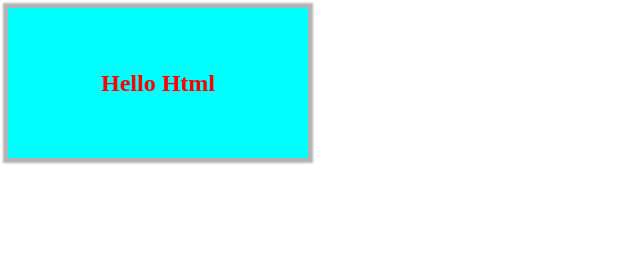
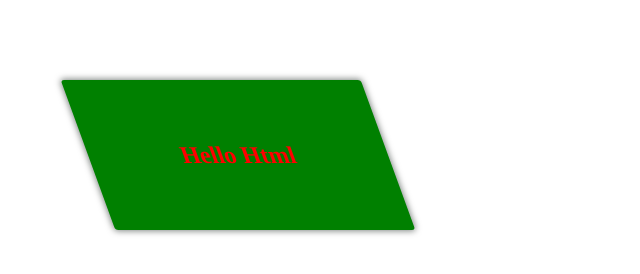
Before and after one commit to anshtripathi01/test, a plain HTML site: page index.htm in a window 1280 px wide. Shown: the whole page, without its empty margins (0-640 px from the left). Drawn offline with Linux system fonts and the light colour scheme.

Commit message:
added css effect

```diff
--- a/style.css
+++ b/style.css
@@ -3,8 +3,23 @@ div{
     justify-content: center;
     align-items: center;
     color: red;
-    box-shadow: 0 0 2px 5px rgba(0,0,0,0.3);
+    box-shadow: 0 0 6px 1px rgba(2, 14, 8, 0.5);
+    border-radius: 0.2rem;
     width: 300px;
     height: 150px;
-    background-color: aqua;
+    background-color:green;
+    margin: 5rem;
+    /* transform: rotate(25deg); */
+    transform: skew(20deg, 0);
+    transition: 0.5s;
 }
+div:hover{
+    color: black;
+    opacity: 0.8;
+    transform: scale(1 ,1);
+
+}
+div::after{
+   content: "";
+   background-color: aqua;
+}
```
